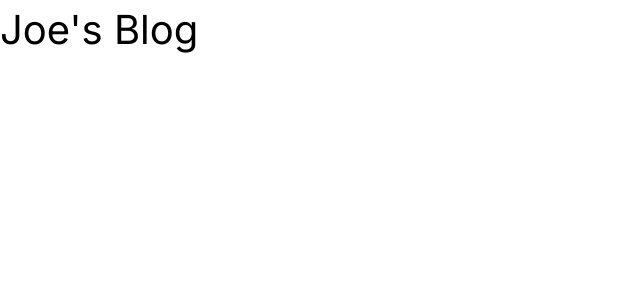
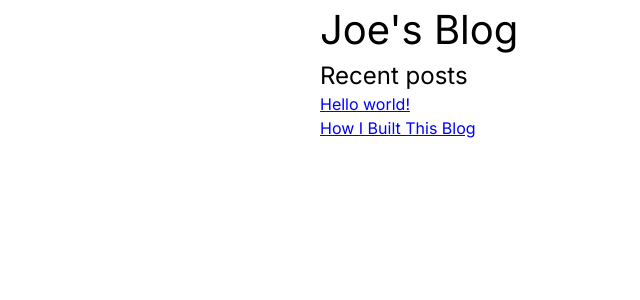
Before and after one commit to jtorreggiani/blog, a Next.js app: page / in a window 1280 px wide. Shown: the top 300 px of the page, without its empty margins (0-640 px from the left). Built offline with nearby package versions, Linux system fonts and the light colour scheme.

Commit message:
Add listing markdown articles.

```diff
--- /dev/null
+++ b/app/components/example.tsx
@@ -0,0 +1,3 @@
+export default function Example() {
+  return <div>Test Rendering React in MDX</div>
+}
--- a/app/globals.css
+++ b/app/globals.css
@@ -36,5 +36,25 @@ a {
 }
 
 body {
-  width: 70%;
+  display: flex;
+  align-items: center;
+  justify-content: center;
 }
+
+h2 {
+  font-size: 30px;
+}
+
+p {
+  font-size: 20px;
+  margin-bottom: 10px;
+  margin-top: 10px;
+}
+
+.post > h2 {
+  display: none;
+}
+
+.post {
+  max-width: 800px;
+}
--- a/app/page.tsx
+++ b/app/page.tsx
@@ -1,9 +1,30 @@
-import Image from 'next/image'
+import fs from 'fs'
+import matter from 'gray-matter'
 
-export default function Home() {
+
+export default async function Home() {
+  const postsDirectory = `${process.cwd()}/app/posts`;
+  const filenames = fs.readdirSync(postsDirectory).filter((filename => filename !== 'layout.tsx'));
+  const pages = filenames.map((filename) => {
+    const path = `${postsDirectory}/${filename}/page.mdx`;
+    let file = fs.readFileSync(path, 'utf8');
+    const { data } = matter(file);
+    return data;
+  });
+
   return (
-    <main className="">
+    <main className="mx-auto w-1/2">
       <h1>Joe's Blog</h1>
+      <h3 className="text-2xl">Recent posts</h3>
+      <ul>
+        {pages.map((page) => (
+          <li>
+            <a href={`/posts/${page.slug}`}>
+              {page.title}
+            </a>
+          </li>
+        ))}
+      </ul>
     </main>
   )
 }
--- /dev/null
+++ b/app/posts/hello-world/page.mdx
@@ -0,0 +1,13 @@
+---
+title: Hello world!
+slug: hello-world
+date: "2024-01-01"
+---
+
+import TestComponent from '@/app/components/example';
+
+# Hello world!
+
+This is my first blog post! I will be updating this post as a I develop this blog.
+
+<TestComponent />
--- a/app/posts/how-i-built-this-blog/page.mdx
+++ b/app/posts/how-i-built-this-blog/page.mdx
@@ -1,4 +1,14 @@
+---
+title: How I Built This Blog
+slug: how-i-built-this-blog
+date: "2024-01-01"
+---
+
 # How I Built This Blog
 
 I built this blog using NextJS by following the [official guide for using MDX](https://nextjs.org/docs/app/building-your-application/configuring/mdx).
 The main issue I ran into was not looking at the right App Router documentation. I first looked for tutorials and so references to the Page router approach.
+
+## How Static Websites Work
+
+To be continued...
--- /dev/null
+++ b/app/posts/layout.tsx
@@ -0,0 +1,9 @@
+import React from 'react'
+
+export default function Layout({ children }: { children: React.ReactNode }) {
+  return (
+    <div className="post">
+      {children}
+    </div>
+  )
+}
--- a/app/posts/my-first-page/page.mdx
+++ /dev/null
@@ -1,3 +0,0 @@
-# Hello world!
-
-This is my first blog post! I will be updating this post as a I develop this blog.
--- a/package.json
+++ b/package.json
@@ -13,6 +13,7 @@
     "@mdx-js/react": "^3.0.0",
     "@next/mdx": "^14.0.4",
     "@types/mdx": "^2.0.10",
+    "gray-matter": "^4.0.3",
     "next": "14.0.4",
     "react": "^18",
     "react-dom": "^18"
--- a/tsconfig.json
+++ b/tsconfig.json
@@ -22,6 +22,6 @@
       "@/*": ["./*"]
     }
   },
-  "include": ["next-env.d.ts", "**/*.ts", "**/*.tsx", ".next/types/**/*.ts"],
+  "include": ["next-env.d.ts", "**/*.ts", "**/*.tsx", ".next/types/**/*.ts", "app/posts/[slug]/page.mdx"],
   "exclude": ["node_modules"]
 }
```
Also changed, not shown: 1 other file (tests, documents, lock files or other folders).
